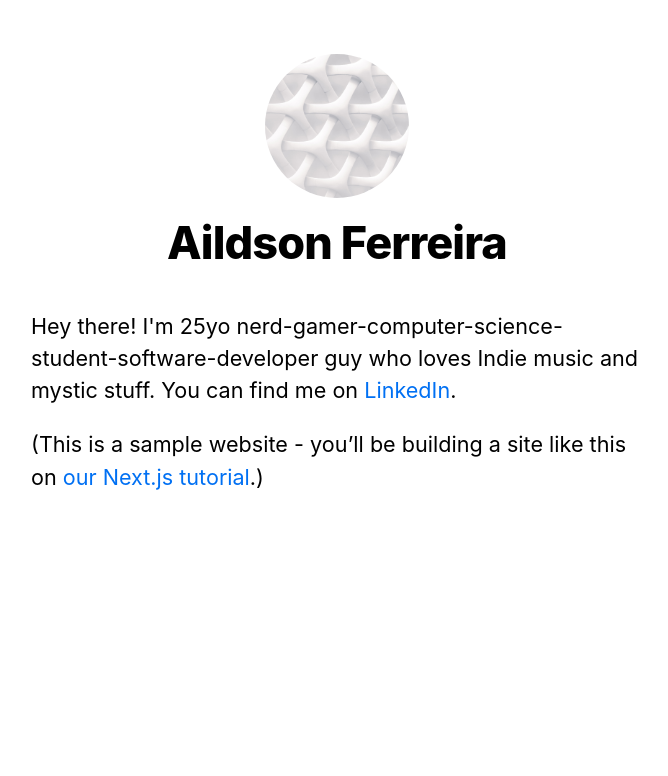
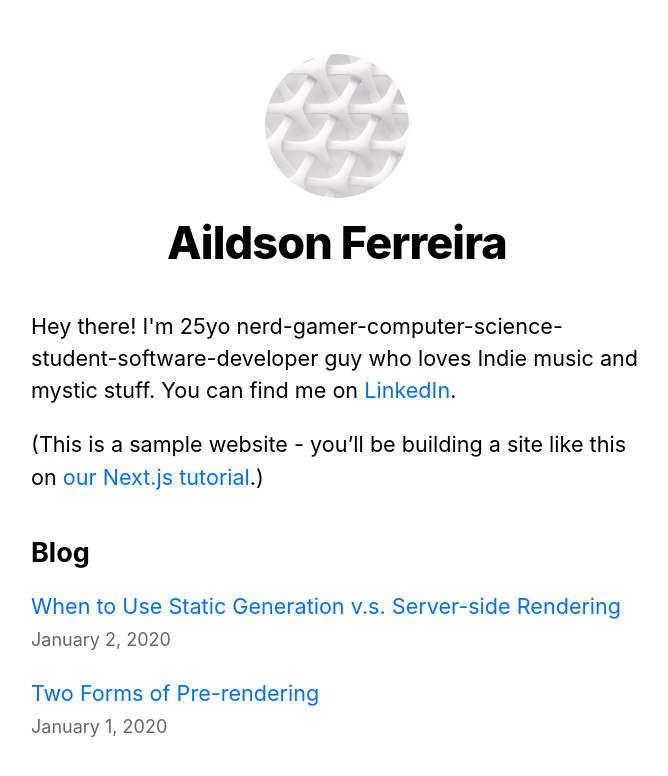
Before and after one commit to aildsonf/nextjs_tutorial, a Next.js app: page / in a window 1280 px wide. Shown: the top 776 px of the page, without its empty margins (303-971 px from the left). Built offline with nearby package versions, Linux system fonts and the light colour scheme.

Commit message:
page now displays and link posts

```diff
--- a/pages/index.js
+++ b/pages/index.js
@@ -1,9 +1,22 @@
 import Head from 'next/head';
 import Link from 'next/link';
+
+// local imports
 import Layout, { siteTitle } from '../components/layout';
 import utilStyles from '../styles/utils.module.css';
+import { getSortedPostsData } from '../lib/posts';
+import Date from '../components/date';
 
-export default function Home() {
+export async function getStaticProps() {
+  const allPostsData = getSortedPostsData();
+  return {
+    props: {
+      allPostsData,
+    },
+  };
+}
+
+export default function Home({ allPostsData }) {
   return (
     <Layout home>
       <Head>
@@ -24,6 +37,23 @@
           <a href="https://nextjs.org/learn">our Next.js tutorial</a>.)
         </p>
       </section>
+
+      <section className={`${utilStyles.headingMd} ${utilStyles.padding1px}`}>
+        <h2 className={utilStyles.headingLg}>Blog</h2>
+        <ul className={utilStyles.list}>
+          {allPostsData.map(({ id, date, title }) => (
+            <li className={utilStyles.listItem} key={id}>
+              <Link href={`/posts/${id}`}>
+                <a>{title}</a>
+              </Link>
+              <br />
+              <small className={utilStyles.lightText}>
+                <Date dateString={date} />
+              </small>
+            </li>
+          ))}
+        </ul>
+      </section>
     </Layout>
   );
 }
```
